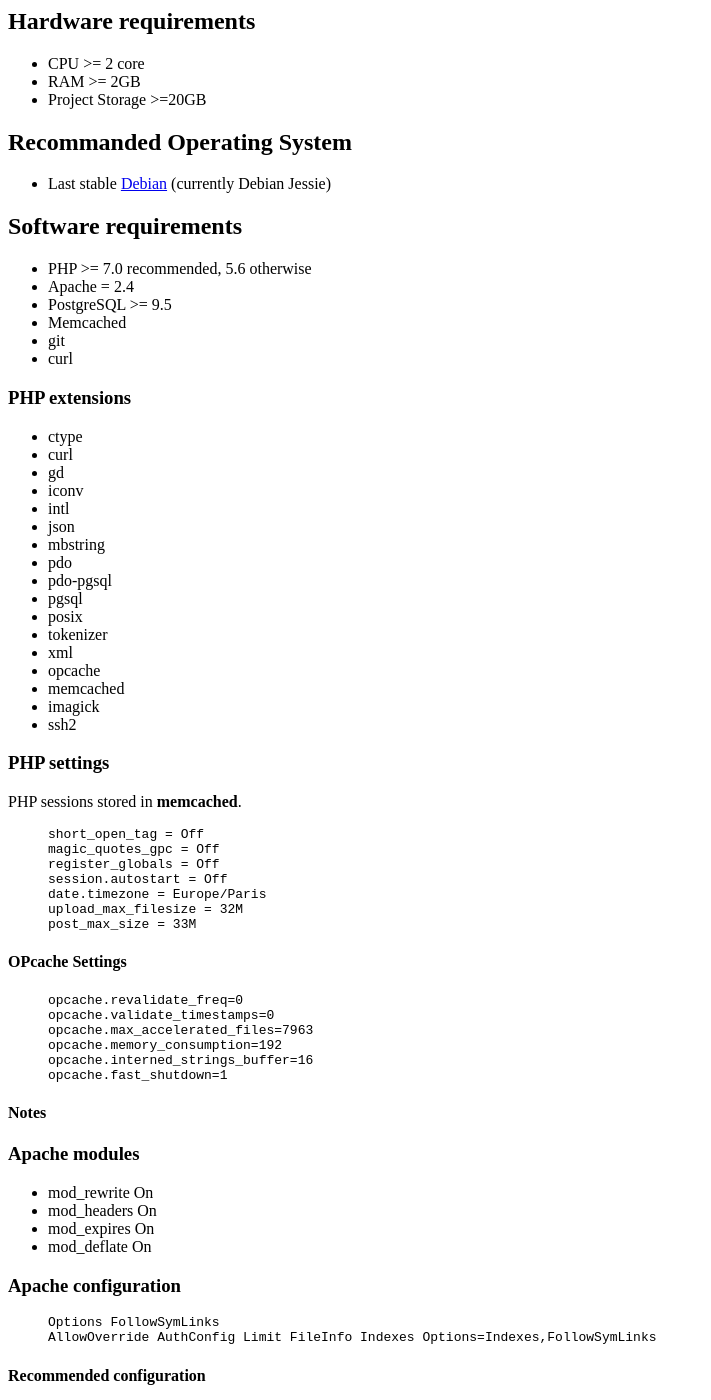
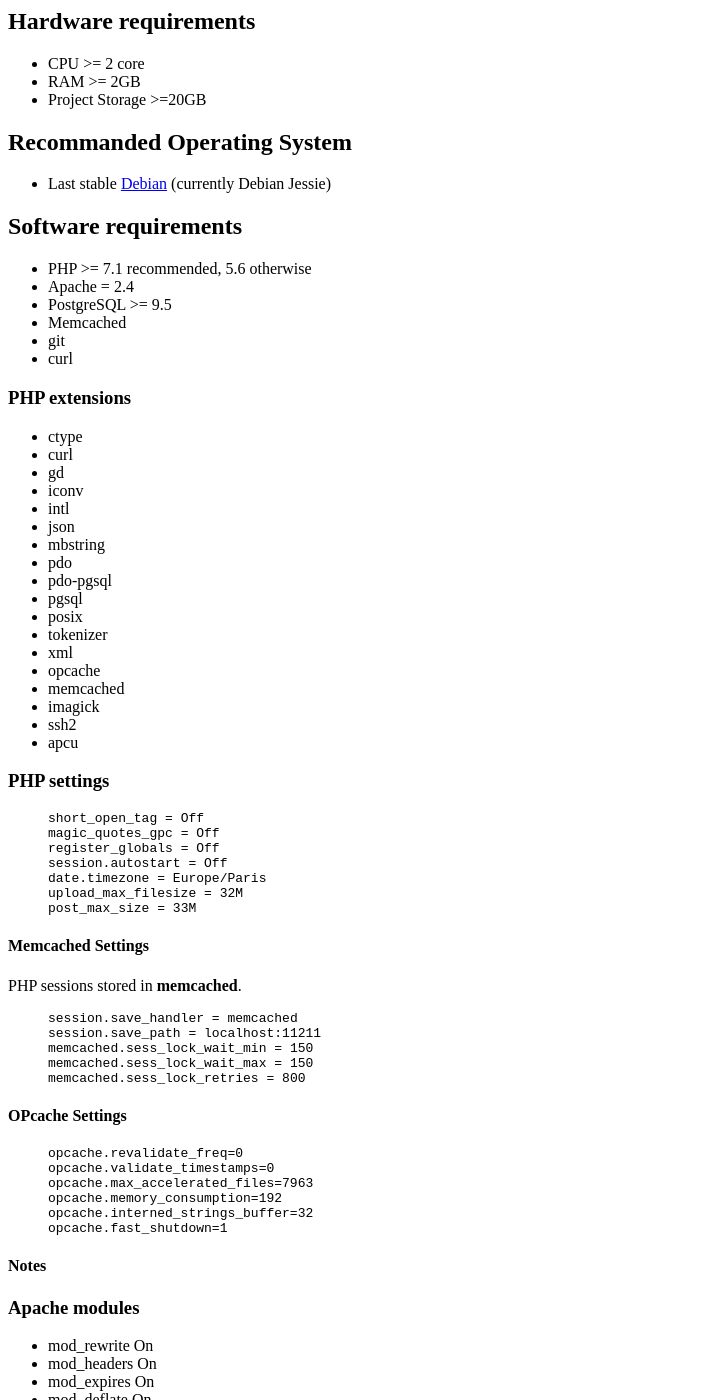
Before and after one commit to le-phare/le-phare.github.io, a Jekyll site: the page built from requirements/index.md, in a window 1280 px wide and 1400 px high, scrolled down 204 px. Shown: the whole window, without its empty margins (0-711 px from the left). Built offline with Jekyll 4.4.1, drawn with Linux system fonts in a browser that asks for light colours.

Commit message:
Update PHP requirement

```diff
--- a/requirements/index.md
+++ b/requirements/index.md
@@ -15,7 +15,7 @@ title: Hosting requirements
 
 ## Software requirements
 
- - PHP >= 7.0 recommended, 5.6 otherwise
+ - PHP >= 7.1 recommended, 5.6 otherwise
  - Apache = 2.4
  - PostgreSQL >= 9.5
  - Memcached
@@ -41,10 +41,9 @@ title: Hosting requirements
    * memcached
    * imagick
    * ssh2
+   * apcu
 
 ### PHP settings
-
-PHP sessions stored in **memcached**.
 
 {% highlight ini %}
 short_open_tag = Off
@@ -56,6 +55,18 @@ upload_max_filesize = 32M
 post_max_size = 33M
 {% endhighlight %}
 
+#### Memcached Settings
+
+PHP sessions stored in **memcached**.
+
+{% highlight ini %}
+session.save_handler = memcached
+session.save_path = localhost:11211
+memcached.sess_lock_wait_min = 150
+memcached.sess_lock_wait_max = 150
+memcached.sess_lock_retries = 800
+{% endhighlight %}
+
 #### OPcache Settings
 
 {% highlight ini %}
@@ -63,7 +74,7 @@ opcache.revalidate_freq=0
 opcache.validate_timestamps=0
 opcache.max_accelerated_files=7963
 opcache.memory_consumption=192
-opcache.interned_strings_buffer=16
+opcache.interned_strings_buffer=32
 opcache.fast_shutdown=1
 {% endhighlight %}
 
```
